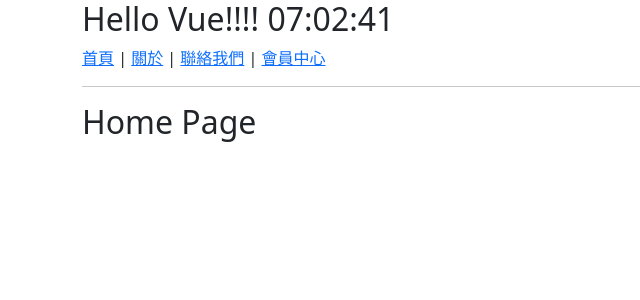
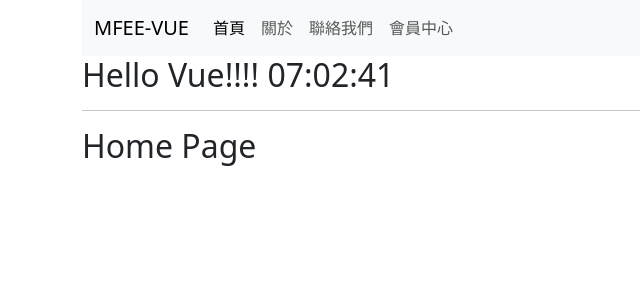
Before and after one commit to HsiaoHungWang/vue-mfee, a Vue app: page / in a window 1280 px wide. Shown: the top 300 px of the page, without its empty margins (0-640 px from the left). Built offline with nearby package versions, Linux system fonts and the light colour scheme.

Commit message:
套用Bootstrap製作導覽列Component

```diff
--- a/src/App.vue
+++ b/src/App.vue
@@ -11,6 +11,7 @@
 import HomeView from './views/HomeView.vue';
 import AboutView from './views/AboutView.vue';
 import ContactView from './views/ContactView.vue';
+import NavbarComponent from './components/NavbarComponent.vue';
 
 const formatTime = (today) => {
   const hours = String(today.getHours()).padStart(2, '0');
@@ -39,11 +40,9 @@
 
 <template>
   <div class="container">
+    <NavbarComponent></NavbarComponent>
     <h2>Hello Vue!!!! {{ clock }}</h2>
-    <RouterLink :to="{name:'home'}">首頁</RouterLink> |
-    <RouterLink :to="{name:'about'}">關於</RouterLink> |
-    <RouterLink :to="{name:'contact'}">聯絡我們</RouterLink> |
-    <RouterLink :to="{name:'member',params:{id:20}}">會員中心</RouterLink>
+
     <hr />
 
     <RouterView></RouterView>
--- /dev/null
+++ b/src/components/NavbarComponent.vue
@@ -0,0 +1,38 @@
+<script setup>
+
+</script>
+
+<template>
+ <nav class="navbar navbar-expand-lg bg-body-tertiary">
+  <div class="container-fluid">
+    <a class="navbar-brand" href="#">MFEE-VUE</a>
+    <button class="navbar-toggler" type="button" data-bs-toggle="collapse" data-bs-target="#navbarNav" aria-controls="navbarNav" aria-expanded="false" aria-label="Toggle navigation">
+      <span class="navbar-toggler-icon"></span>
+    </button>
+    <div class="collapse navbar-collapse" id="navbarNav">
+      <ul class="navbar-nav">
+        <li class="nav-item">
+
+          <RouterLink :to="{name:'home'}" class="nav-link" activeClass="active">首頁</RouterLink>
+
+        </li>
+        <li class="nav-item">
+          <RouterLink :to="{name:'about'}" class="nav-link" activeClass="active">關於</RouterLink>
+        </li>
+        <li class="nav-item">
+
+    <RouterLink :to="{name:'contact'}" class="nav-link" activeClass="active">聯絡我們</RouterLink>
+        </li>
+        <li class="nav-item">
+
+    <RouterLink :to="{name:'member',params:{id:20}}" class="nav-link" activeClass="active">會員中心</RouterLink>
+        </li>
+      </ul>
+    </div>
+  </div>
+</nav>
+</template>
+
+<style lang="css" scoped>
+
+</style>
```
